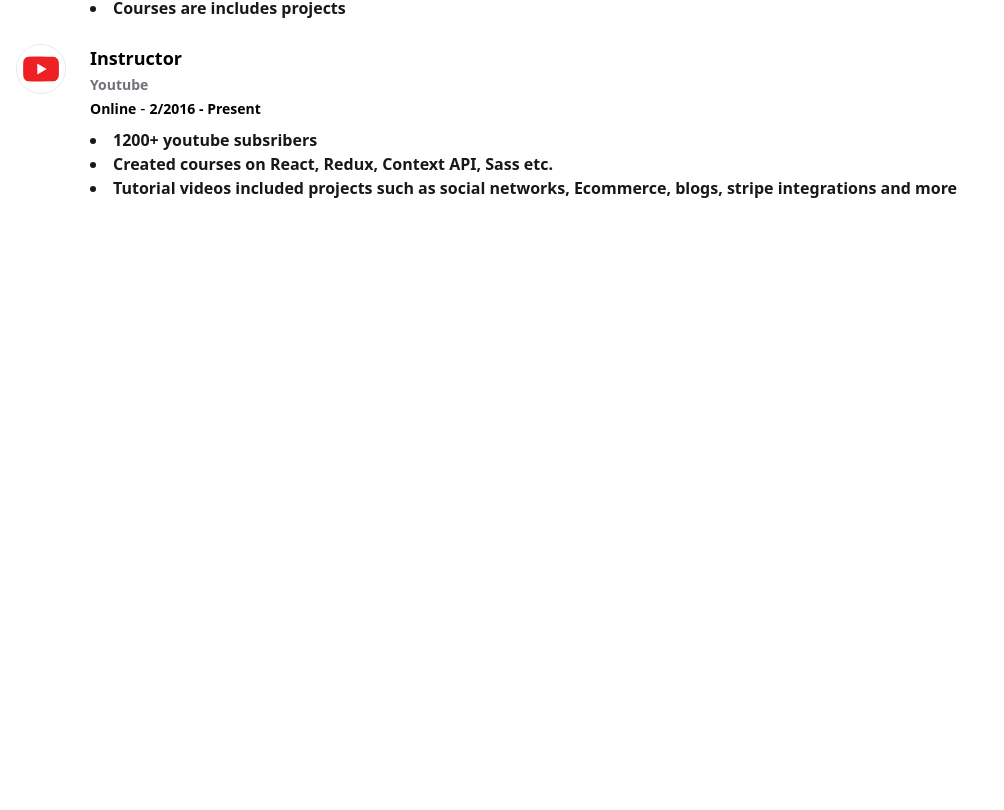
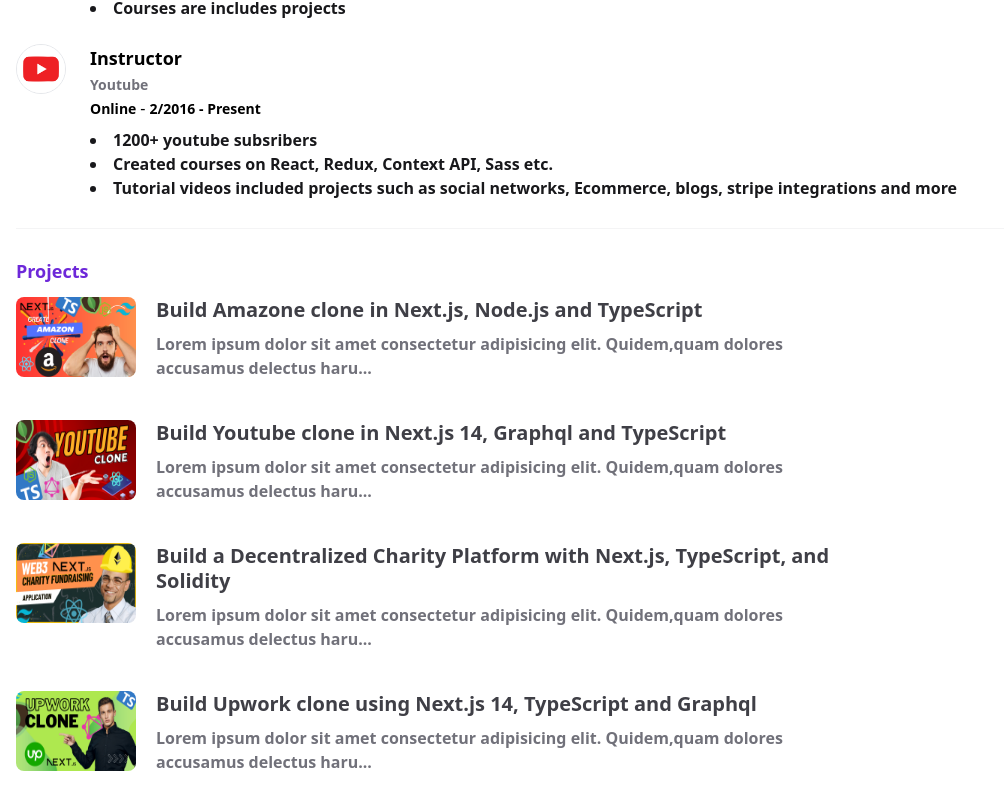
Before and after one commit to RaoulBonsso/nextjs_portfolio, a Next.js app in the folder portfolio/: page / in a window 1280 px wide. Shown: the part 1714-2524 px from the top of the page, without its empty margins (0-1004 px from the left). Before the commit the page ends 1942 px from the top, so only its background shows below. Built offline with nearby package versions, Linux system fonts and the light colour scheme.

Commit message:
project data placed on screen

```diff
--- a/portfolio/app/page.js
+++ b/portfolio/app/page.js
@@ -1,6 +1,7 @@
 import About from "@/components/About";
 import Contacts from "@/components/Contacts";
 import Header from "@/components/Header";
+import Projects from "@/components/Projects";
 import Skills from "@/components/Skills";
 import WorkHistory from "@/components/WorkHistory";
 
@@ -13,6 +14,7 @@
       <About/>
       <Skills/>
       <WorkHistory/>
+      <Projects/>
     </div>
   </main>
   );
--- /dev/null
+++ b/portfolio/components/Projects.js
@@ -0,0 +1,22 @@
+import data from "@/data/projects"
+import Heading from "./Heading"
+import SectionWrapper from "./SectionWrapper"
+import Image from "next/image"
+
+const Projects = () => {
+  return (
+    <SectionWrapper>
+        <Heading>projects</Heading>
+        {data.map(projects =>(
+            <div key={projects.id} className="flex flex-wrap gap-5 w-full lg:w-8/12 mb-10">
+                <div className="relative w-full md:w-[120px] h-[120px] md:h-20 rounded-lg overflow-hidden">
+                    <Image src={projects.image} fill className="w-full h-full" alt="project image"/>
+                </div>
+                <div className="flex-1"> <h2 className="text-xl font-bold text-zinc-700 dark:text-zinc-400 leading-[25px]">{projects.title}</h2> <p className="text-base font-semibold text-zinc-500 dark:text-zinc-400 mt-2.5">{projects.description.length > 100 ? <span>{projects.description.slice(0,100)}...</span> : projects.description }</p></div>
+            </div>
+        ))}
+    </SectionWrapper>
+  )
+}
+
+export default Projects
```
